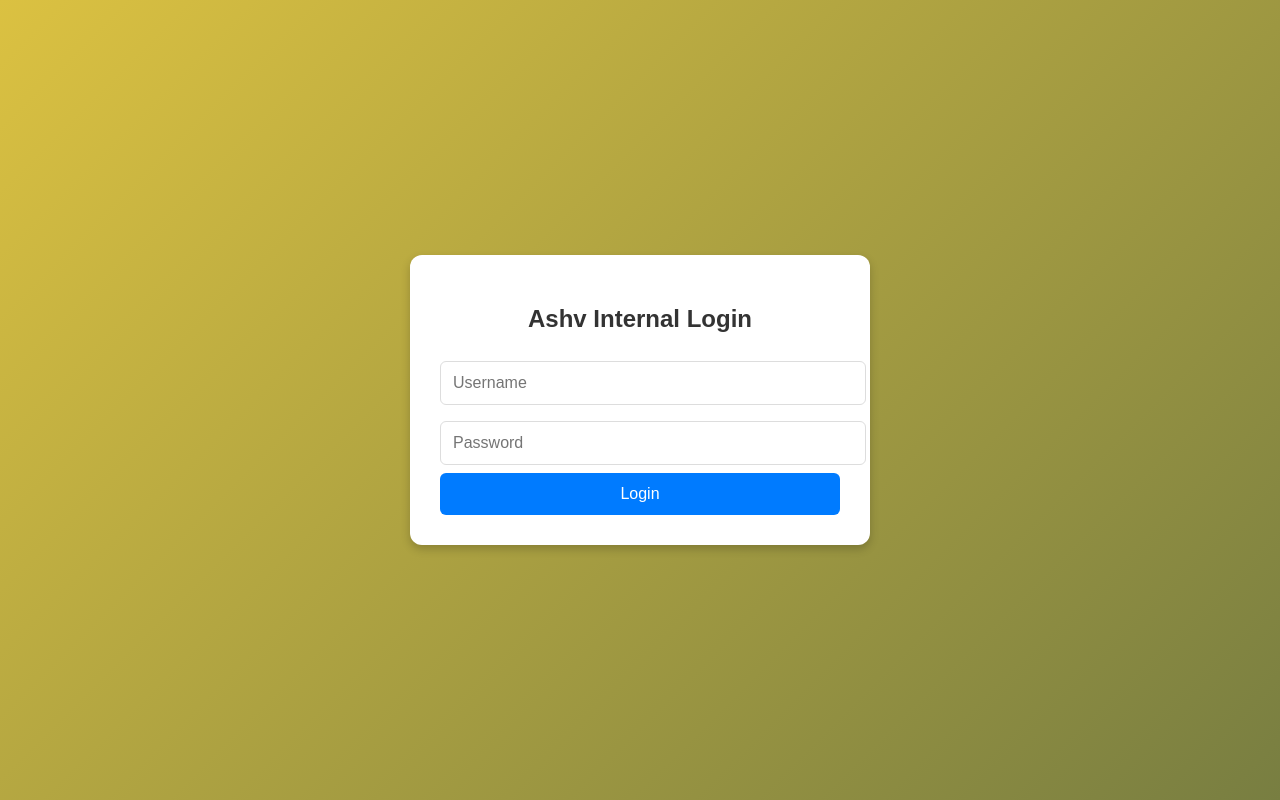
After one commit to HarshaVardhanRao/AshvInternal, a Django app: page /login in a window 1280 px wide. The commit adds this page. Run offline with Django 5.2, Linux system fonts and the light colour scheme.

Commit message:
Add login functionality and update models, templates, and settings

```diff
--- a/offlineReg/offline/admin.py
+++ b/offlineReg/offline/admin.py
@@ -1,6 +1,7 @@
 from django.contrib import admin
-from .models import Category, Event, Registration
+from .models import Category, Event, Registration,head
 
 admin.site.register(Category)
 admin.site.register(Event)
 admin.site.register(Registration)
+admin.site.register(head)
--- a/offlineReg/offline/models.py
+++ b/offlineReg/offline/models.py
@@ -1,11 +1,15 @@
 from django.db import models
 from datetime import datetime
-
+from django.contrib.auth.models import AbstractUser
 class Category(models.Model):
     name = models.CharField(max_length=100)
 
     def __str__(self):
         return self.name
+
+class head(AbstractUser):
+    category = models.ForeignKey(Category, on_delete=models.CASCADE, related_name="heads",null=True, blank=True)
+
 
 class Event(models.Model):
     category = models.ForeignKey(Category, on_delete=models.CASCADE, related_name="events")
--- /dev/null
+++ b/offlineReg/offline/templates/login.html
@@ -0,0 +1,83 @@
+<!DOCTYPE html>
+<html lang="en">
+<head>
+    <meta charset="UTF-8">
+    <meta name="viewport" content="width=device-width, initial-scale=1.0">
+    <title>Login</title>
+    <style>
+        /* Center the form on the page */
+        body {
+            display: flex;
+            justify-content: center;
+            align-items: center;
+            height: 100vh;
+            background: linear-gradient(135deg,rgb(219, 193, 65),rgb(120, 126, 65));
+            margin: 0;
+            font-family: Arial, sans-serif;
+        }
+
+        /* Form container */
+        .login-container {
+            background: #ffffff;
+            padding: 30px;
+            border-radius: 12px;
+            box-shadow: 0 4px 10px rgba(0, 0, 0, 0.2);
+            text-align: center;
+            width: 100%;
+            max-width: 400px;
+        }
+
+        .login-container h2 {
+            margin-bottom: 20px;
+            color: #333;
+        }
+
+        /* Input fields */
+        .login-container input {
+            width: 100%;
+            padding: 12px;
+            margin: 8px 0;
+            border: 1px solid #ddd;
+            border-radius: 6px;
+            font-size: 16px;
+            transition: 0.3s ease;
+        }
+
+        .login-container input:focus {
+            border-color: #007bff;
+            outline: none;
+            box-shadow: 0 0 8px rgba(0, 123, 255, 0.5);
+        }
+
+        /* Submit Button */
+        .login-container button {
+            width: 100%;
+            padding: 12px;
+            background: #007bff;
+            border: none;
+            border-radius: 6px;
+            color: white;
+            font-size: 16px;
+            cursor: pointer;
+            transition: 0.3s ease;
+        }
+
+        .login-container button:hover {
+            background: #0056b3;
+        }
+    </style>
+</head>
+<body>
+
+    <div class="login-container">
+        <h2>Ashv Internal Login</h2>
+        <form method="post">
+            {% csrf_token %}
+            <input type="text" name="username" placeholder="Username" required>
+            <input type="password" name="password" placeholder="Password" required>
+            <button type="submit">Login</button>
+        </form>
+    </div>
+
+</body>
+</html>
--- a/offlineReg/offline/templates/registrations.html
+++ b/offlineReg/offline/templates/registrations.html
@@ -18,6 +18,7 @@
         th {
             background-color: #f4f4f4;
         }
+
     </style>
 </head>
 <body>
--- a/offlineReg/offline/urls.py
+++ b/offlineReg/offline/urls.py
@@ -2,8 +2,11 @@ from django.urls import path
 from . import views
 
 urlpatterns = [
-    path('', views.register, name='register'),
+    path('register', views.register, name='register'),
     path('registrations/<str:date>/', views.daily_registrations, name='daily_registrations'),
     path('export/<str:date>/', views.export_to_excel, name='export_to_excel'),
     path('registrations/', views.registration_list, name='registration_list'),
+    path('', views.dashboard, name='dashboard'),
+    path('login', views.custom_login, name='login'),
+    path('logout', views.logout_me, name='logout'),
 ]
--- a/offlineReg/offline/views.py
+++ b/offlineReg/offline/views.py
@@ -1,55 +1,60 @@
 from django.shortcuts import render, redirect
 from .forms import RegistrationForm
-from .models import Registration, Event
+from .models import Registration, Event,head
 from django.shortcuts import render
 from .models import Category, Event
 import json
-
+from django.contrib.auth.decorators import login_required
+from django.contrib.auth import authenticate, login,logout
 from django.shortcuts import render, redirect
 from django.contrib import messages
 from .models import Category, Event, Registration
 from .forms import RegistrationForm
 import json
+@login_required
+def register(request):
+    if request.user.is_superuser:
+        categories = Category.objects.all()
+        events = Event.objects.all()
+        events_json = {
+            category.id: [{"id": event.id, "name": event.name} for event in category.events.all()]
+            for category in categories
+        }
 
-def register(request):
-    categories = Category.objects.all()
-    events = Event.objects.all()
-    events_json = {
-        category.id: [{"id": event.id, "name": event.name} for event in category.events.all()]
-        for category in categories
-    }
+        if request.method == "POST":
+            form = RegistrationForm(request.POST)
+            if form.is_valid():
+                # Save the form instance
+                registration = form.save(commit=False)
+                # Ensure the event selected is valid (you can validate further if needed)
+                registration.event = Event.objects.get(name=form.cleaned_data["event"])
+                if registration.email[0].isdigit():
+                    registration.email += "@mits.ac.in"
+                else:
+                    registration.email += "@gmail.com"
+                registration.save()
+                # Display a success message
+                messages.success(request, "Registration successful!")
+                return redirect("register")  # Redirect to the same page or another page
+            else:
+                messages.error(request, "Please correct the errors in the form.")
 
-    if request.method == "POST":
-        form = RegistrationForm(request.POST)
-        if form.is_valid():
-            # Save the form instance
-            registration = form.save(commit=False)
-            # Ensure the event selected is valid (you can validate further if needed)
-            registration.event = Event.objects.get(name=form.cleaned_data["event"])
-            if registration.email[0].isdigit():
-                registration.email += "@mits.ac.in"
-            else:
-                registration.email += "@gmail.com"
-            registration.save()
-            # Display a success message
-            messages.success(request, "Registration successful!")
-            return redirect("register")  # Redirect to the same page or another page
-        else:
-            messages.error(request, "Please correct the errors in the form.")
+        context = {
+            "categories": categories,
+            "events_json": json.dumps(events_json),
+            "form": RegistrationForm(),
+        }
+        return render(request, "register.html", context)
+    else:
+        return render(request, 'login.html')
 
-    context = {
-        "categories": categories,
-        "events_json": json.dumps(events_json),
-        "form": RegistrationForm(),
-    }
-    return render(request, "register.html", context)
-
-
-
+@login_required
 def daily_registrations(request, date):
-    registrations = Registration.objects.filter(registered_on=date)
-    return render(request, 'daily_registrations.html', {'registrations': registrations})
-
+    if request.user.is_superuser:
+        registrations = Registration.objects.filter(registered_on=date)
+        return render(request, 'daily_registrations.html', {'registrations': registrations})
+    else:
+        return redirect('login')
 from django.shortcuts import render
 from .models import Registration
 from datetime import datetime
@@ -57,77 +62,119 @@ from datetime import datetime
 import csv
 from django.http import HttpResponse
 
+@login_required
+def logout_me(request):
+    logout(request)
+    return redirect('login')
+
+def custom_login(request):
+    if request.method == 'POST':
+        username = request.POST.get('username')
+        password = request.POST.get('password')
+        # Check if the username and password match any user
+        user = head.objects.get(username=username, password=password)
+        if user is not None:
+            # A backend authenticated the credentials
+            login(request, user)
+            return redirect('dashboard')
+        else:
+            # Invalid credentials
+            messages.error(request, "Invalid username or password.")
+    return render(request, 'login.html')
+@login_required
 def registration_list(request):
+    if request.user.is_superuser:
     # Get the search parameters
-    search_date = request.GET.get('search_date')
-    print(search_date)
-    category_id = request.GET.get('category')  # Get the category from the query parameters
-    if search_date == '':
-        search_date = None
-    # Retrieve all registrations by default
-    registrations = Registration.objects.all()
+        search_date = request.GET.get('search_date')
+        print(search_date)
+        category_id = request.GET.get('category')  # Get the category from the query parameters
+        if search_date == '':
+            search_date = None
+        # Retrieve all registrations by default
+        registrations = Registration.objects.all()
 
-    # Filter registrations by date if provided
-    if search_date:
-        try:
-            date_object = datetime.strptime(search_date, '%Y-%m-%d').date()
-            registrations = registrations.filter(registered_on=date_object)
-        except ValueError:
-            pass
+        # Filter registrations by date if provided
+        if search_date:
+            try:
+                date_object = datetime.strptime(search_date, '%Y-%m-%d').date()
+                registrations = registrations.filter(registered_on=date_object)
+            except ValueError:
+                pass
 
-    # Filter registrations by category if provided
-    if category_id:
-        registrations = registrations.filter(event__category_id=category_id)
+        # Filter registrations by category if provided
+        if category_id:
+            registrations = registrations.filter(event__category_id=category_id)
 
-    # Handle CSV download
-    if "download" in request.GET:
-        response = HttpResponse(content_type='text/csv')
-        response['Content-Disposition'] = 'attachment; filename="registrations.csv"'
+        # Handle CSV download
+        if "download" in request.GET:
+            response = HttpResponse(content_type='text/csv')
+            response['Content-Disposition'] = 'attachment; filename="registrations.csv"'
 
-        writer = csv.writer(response)
-        writer.writerow(['Name', 'Roll Number', 'Year', 'Branch', 'Section', 'Email', 'Mobile Number', 'Event', 'Date'])
-        for reg in registrations:
-            writer.writerow([
-                reg.name, reg.roll_number, reg.year, reg.branch, reg.section,
-                reg.email, reg.mobile_number, reg.event.name, reg.registered_on
-            ])
-        return response
+            writer = csv.writer(response)
+            writer.writerow(['Name', 'Roll Number', 'Year', 'Branch', 'Section', 'Email', 'Mobile Number', 'Event', 'Date'])
+            for reg in registrations:
+                writer.writerow([
+                    reg.name, reg.roll_number, reg.year, reg.branch, reg.section,
+                    reg.email, reg.mobile_number, reg.event.name, reg.registered_on
+                ])
+            return response
 
-    # Retrieve all categories for the filter dropdown
-    categories = Category.objects.all()
+        # Retrieve all categories for the filter dropdown
+        categories = Category.objects.all()
 
+        context = {
+            'registrations': registrations,
+            'search_date': search_date,
+            'categories': categories,
+            'selected_category': category_id,
+        }
+        return render(request, 'registrations.html', context)
+    else:
+        return redirect('login')
+@login_required
+def dashboard(request):
+    head_of = request.user.category
+    registrations = Registration.objects.filter(event__category=head_of)
+    event_count = {}
+    for reg in registrations:
+        if reg.event.name in event_count:
+            event_count[reg.event.name] += 1
+        else:
+            event_count[reg.event.name] = 1
+    count = len(registrations)
     context = {
         'registrations': registrations,
-        'search_date': search_date,
-        'categories': categories,
-        'selected_category': category_id,
-    }
-    return render(request, 'registrations.html', context)
-
+        'total': count,
+        'event_count': event_count
+        }
+    return render(request, 'dashboard.html', context)
 
 import openpyxl
 from django.http import HttpResponse
 from .models import Registration
+@login_required
+def export_to_excel(request, date):
+    if request.user.is_superuser:
+        registrations = Registration.objects.filter(registered_on=date)
+        workbook = openpyxl.Workbook()
+        sheet = workbook.active
+        sheet.title = f"Registrations {date}"
 
-def export_to_excel(request, date):
-    registrations = Registration.objects.filter(registered_on=date)
-    workbook = openpyxl.Workbook()
-    sheet = workbook.active
-    sheet.title = f"Registrations {date}"
+        # Header row
+        headers = ['Name', 'Roll Number', 'Year', 'Branch', 'Section', 'Email', 'Mobile Number', 'Event']
+        sheet.append(headers)
 
-    # Header row
-    headers = ['Name', 'Roll Number', 'Year', 'Branch', 'Section', 'Email', 'Mobile Number', 'Event']
-    sheet.append(headers)
+        # Data rows
+        for reg in registrations:
+            sheet.append([
+                reg.name, reg.roll_number, reg.year, reg.branch, reg.section,
+                reg.email, reg.mobile_number, reg.event.name
+            ])
 
-    # Data rows
-    for reg in registrations:
-        sheet.append([
-            reg.name, reg.roll_number, reg.year, reg.branch, reg.section,
-            reg.email, reg.mobile_number, reg.event.name
-        ])
-
-    # Response
-    response = HttpResponse(content_type='application/vnd.openxmlformats-officedocument.spreadsheetml.sheet')
-    response['Content-Disposition'] = f'attachment; filename="Registrations_{date}.xlsx"'
-    workbook.save(response)
-    return response
+        # Response
+        response = HttpResponse(content_type='application/vnd.openxmlformats-officedocument.spreadsheetml.sheet')
+        response['Content-Disposition'] = f'attachment; filename="Registrations_{date}.xlsx"'
+        workbook.save(response)
+        return response
+    else:
+        return HttpResponse("Unauthorized", status=401)
--- a/offlineReg/offlineReg/settings.py
+++ b/offlineReg/offlineReg/settings.py
@@ -25,7 +25,7 @@ SECRET_KEY = "django-insecure-$(2trs&t)j9ckpp)ngzh+yj=)$nly2tz$@96je8y1$=ld%bog(
 # SECURITY WARNING: don't run with debug turned on in production!
 DEBUG = True
 
-ALLOWED_HOSTS = []
+ALLOWED_HOSTS = ["*"]
 
 
 # Application definition
@@ -51,6 +51,9 @@ MIDDLEWARE = [
 ]
 
 ROOT_URLCONF = "offlineReg.urls"
+
+AUTH_USER_MODEL = 'offline.head'
+LOGIN_URL = 'login'
 
 TEMPLATES = [
     {
```
Also changed, not shown: offlineReg/offline/templates/dashboard.html (added, +161 -0 lines), offlineReg/db.sqlite3, offlineReg/offline/migrations/0006_alter_registration_email_head.py (added), offlineReg/offline/migrations/0007_alter_head_options_alter_head_managers_and_more.py (added), offlineReg/offline/migrations/0008_alter_head_options_alter_head_managers_and_more.py (added), offlineReg/offline/migrations/0009_alter_event_category.py (added), offlineReg/offline/migrations/0010_alter_event_category.py (added), offlineReg/offline/migrations/0011_alter_event_category_alter_head_category.py (added).
